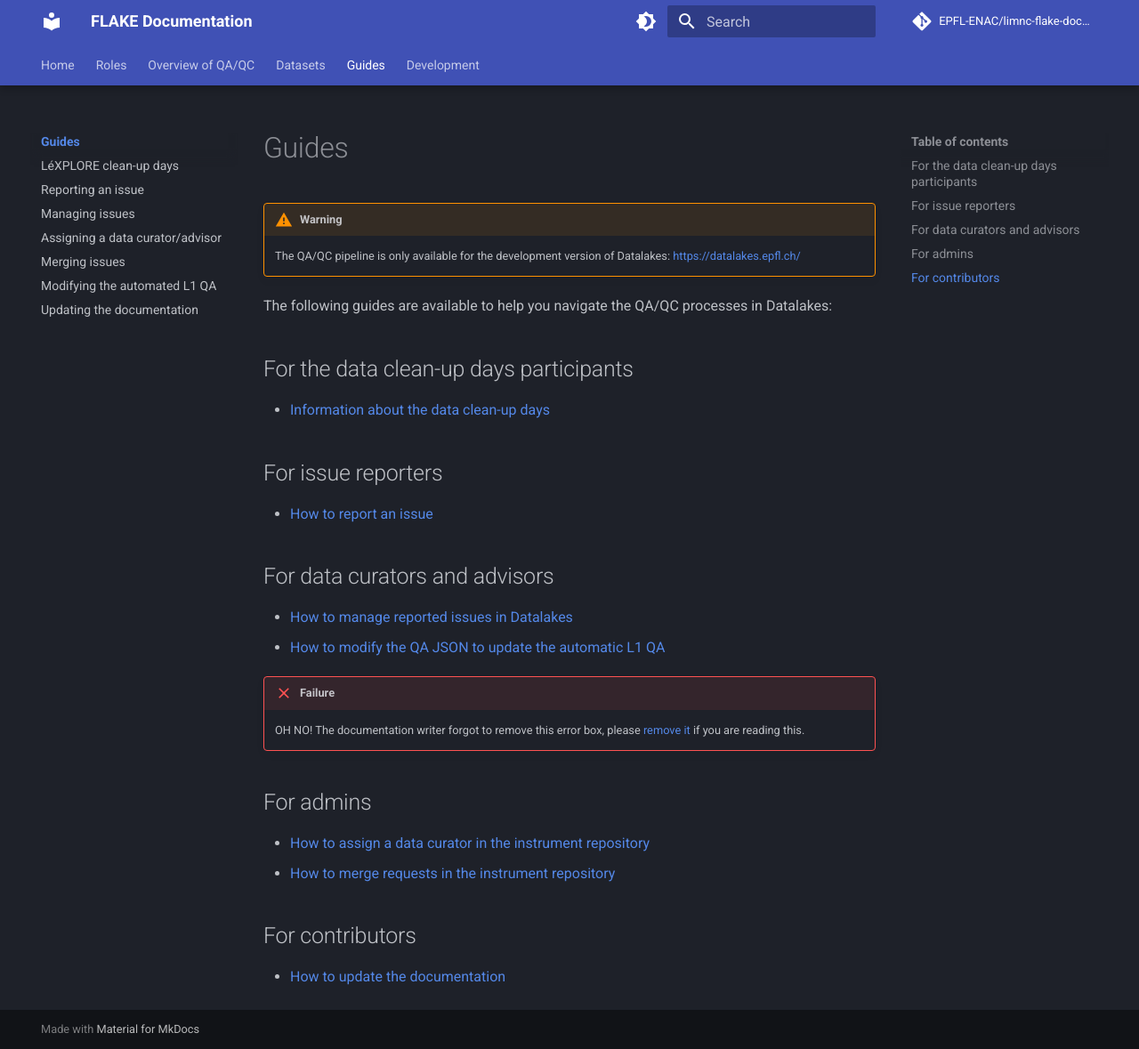
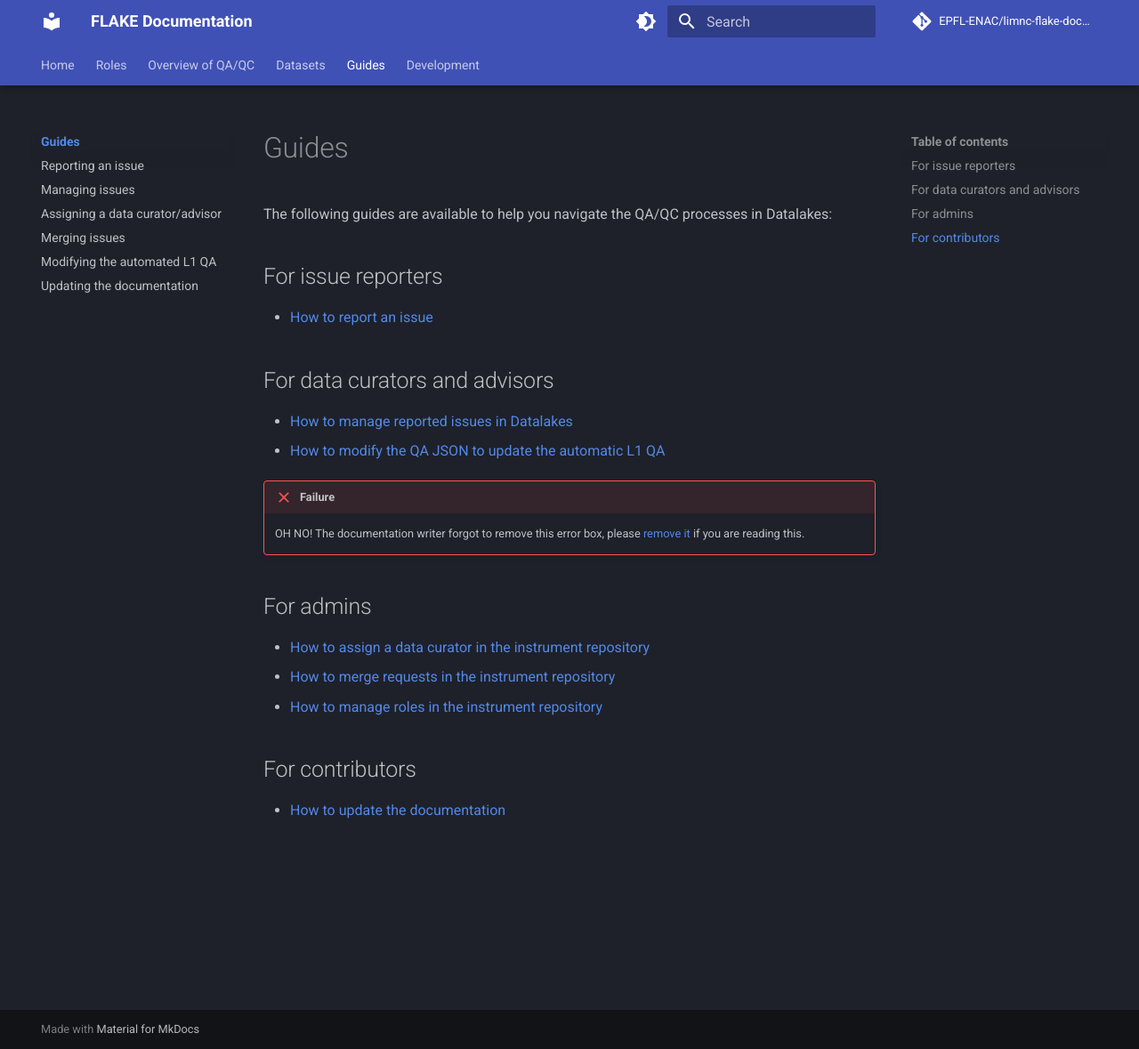
Before and after one commit to EPFL-ENAC/limnc-flake-documentation, an MkDocs documentation site: the page built from docs/guides/index.md, in a window 1280 px wide and 1179 px high. Shown: the whole window at 89% size. Built offline with MkDocs 1.6.1 and Material for MkDocs 9.7.7, drawn with Linux system fonts in a browser that asks for light colours; comment, search, counter and statistics services are not loaded.

Commit message:
chore: remove mentions of dev version of datalakes

```diff
--- a/docs/guides/index.md
+++ b/docs/guides/index.md
@@ -1,17 +1,6 @@
 # Guides
 
-<!-- prettier-ignore-start -->
-
-!!! warning
-    The QA/QC pipeline is only available for the development version of Datalakes: [https://datalakes.epfl.ch/](https://datalakes.epfl.ch/)
-
-<!-- prettier-ignore-end -->
-
 The following guides are available to help you navigate the QA/QC processes in Datalakes:
-
-## For the data clean-up days participants
-
-- [Information about the data clean-up days](datathon.md)
 
 ## For issue reporters
 
@@ -33,6 +22,7 @@ The following guides are available to help you navigate the QA/QC processes in D
 
 - [How to assign a data curator in the instrument repository](assignment.md)
 - [How to merge requests in the instrument repository](merging.md)
+- [How to manage roles in the instrument repository](roles.md)
 
 ## For contributors
 
--- a/mkdocs.yml
+++ b/mkdocs.yml
@@ -52,7 +52,6 @@ nav:
   - 'Datasets': datasets.md
   - 'Guides':
     - 'Overview': guides/index.md
-    - 'LéXPLORE clean-up days': guides/datathon.md
     - 'Reporting an issue': guides/reporting.md
     - 'Managing issues': guides/management.md
     - 'Assigning a data curator/advisor': guides/assignment.md
```
Also changed, not shown: docs/guides/datathon.md (deleted, +0 -23 lines), docs/guides/management.md (+0 -7 lines).
